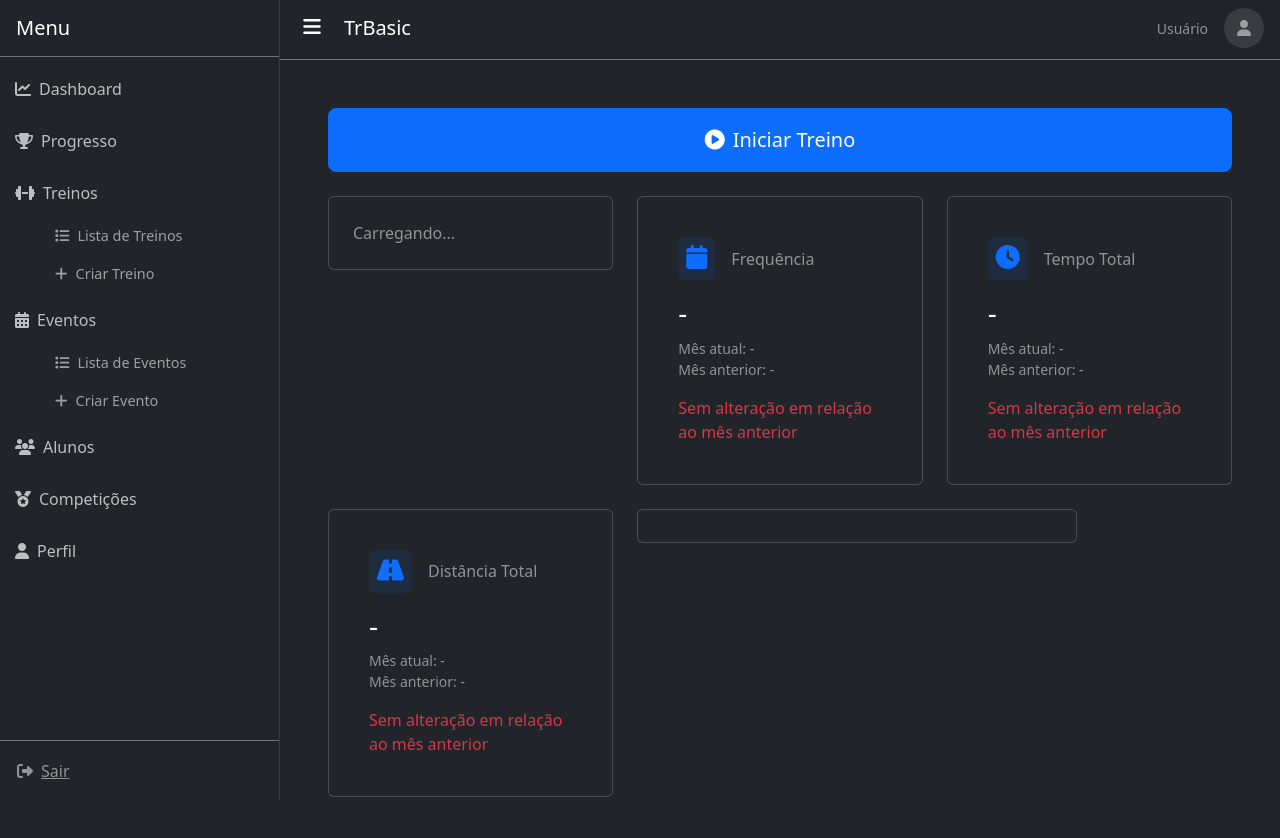
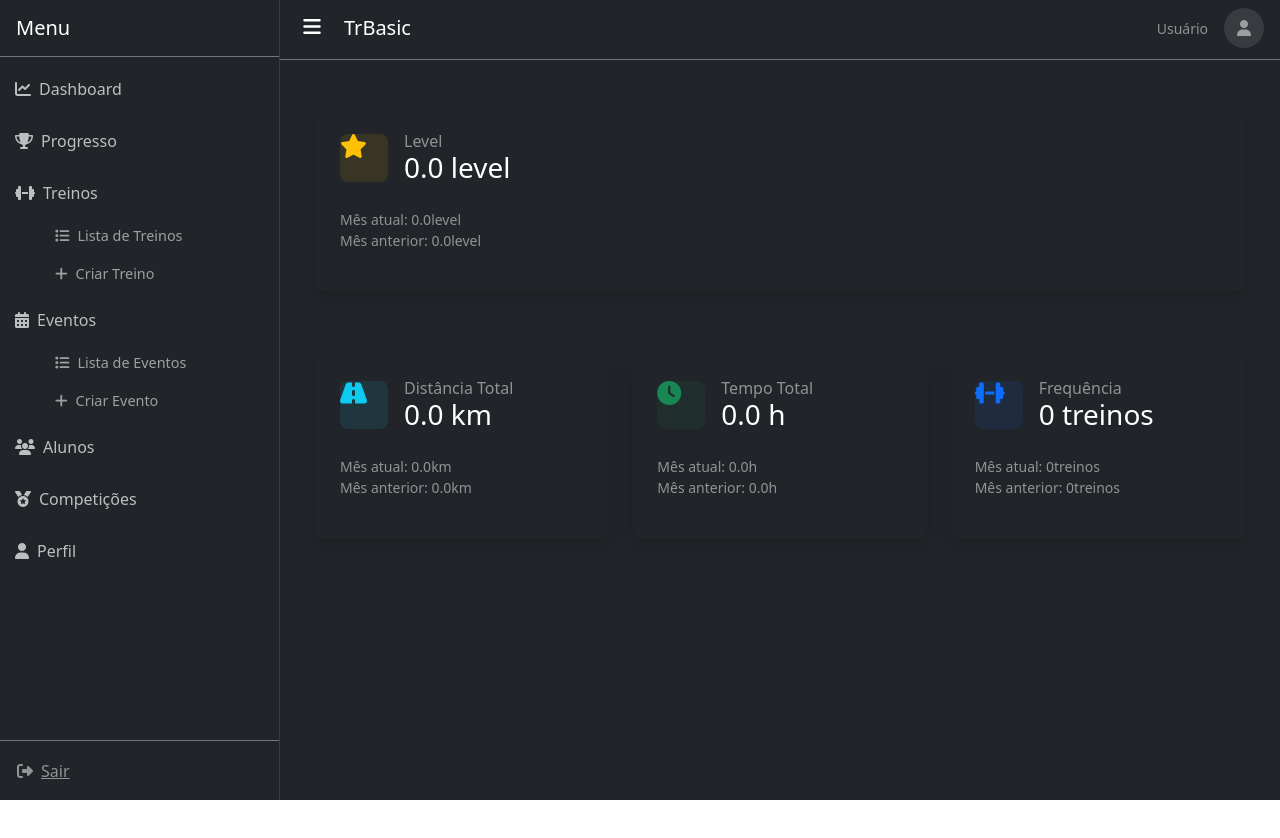
Before and after one commit to jfelipembf/basiclayout, a React (Vite) app: page / in a window 1280 px wide. Shown: the top 838 px of the page. After the commit the page ends 800 px from the top, so only its background shows below. Built offline with nearby package versions, Linux system fonts and the light colour scheme; no server answers.

Commit message:
fix: ajusta exibição da frequência para mostrar números inteiros sem casas decimais

```diff
--- a/src/components/StatCard/index.jsx
+++ b/src/components/StatCard/index.jsx
@@ -1,51 +1,113 @@
 import React from 'react';
+import PropTypes from 'prop-types';
 
-const StatCard = ({ title, value, previousValue, currentMonthValue, previousMonthValue, growth, icon }) => {
-  const isPositiveGrowth = growth > 0;
-  const growthColor = isPositiveGrowth ? 'text-success' : 'text-danger';
-  const growthIcon = isPositiveGrowth ? 'fa-arrow-up' : 'fa-arrow-down';
+const StatCard = ({
+  title,
+  value = 0,
+  unit = '',
+  icon = 'fa-chart-line',
+  color = 'primary',
+  change = null,
+  currentMonthValue = null,
+  previousMonthValue = null,
+  decimals = 1
+}) => {
+  // Função auxiliar para formatar números
+  const formatNumber = (num, forceDecimals = true) => {
+    if (num === undefined || num === null) return '0';
+    const number = Number(num);
+    if (isNaN(number)) return '0';
 
-  const getComparisonMessage = () => {
-    if (growth === 0) return 'Sem alteração em relação ao mês anterior';
+    // Se o número for inteiro e não forçarmos decimais, retorna sem casas decimais
+    if (Number.isInteger(number) && !forceDecimals) {
+      return number.toString();
+    }
 
-    const status = isPositiveGrowth ? 'melhor' : 'pior';
-    return `${Math.abs(growth.toFixed(1))}% ${status} que o mês anterior`;
+    return number.toFixed(decimals);
   };
 
+  // Função para determinar a mensagem de comparação
+  const getComparisonMessage = () => {
+    if (change === null || change === undefined) return null;
+
+    const changeValue = parseFloat(change);
+    if (isNaN(changeValue) || changeValue === 0) return null;
+
+    const isPositive = changeValue > 0;
+    return {
+      value: Math.abs(changeValue),
+      status: isPositive ? 'melhor' : 'pior',
+      isPositive
+    };
+  };
+
+  const comparison = getComparisonMessage();
+
   return (
-    <div className="bg-dark">
-      <div className="card-body p-4">
-        {/* Cabeçalho com título */}
-        <div className="d-flex align-items-center mb-3">
-          <div className="bg-primary bg-opacity-10 p-2 rounded-2 me-3">
-            <i className={`fas ${icon} text-primary fs-4`}></i>
+    <div className="h-100">
+      <div className="card h-100 bg-dark border-0 shadow">
+        <div className="card-body p-4">
+          {/* Header */}
+          <div className="d-flex justify-content-between align-items-center mb-4">
+            <div className="d-flex align-items-center">
+              <div
+                className={`icon-container me-3 bg-${color} bg-opacity-10 rounded-3`}
+                style={{ width: '48px', height: '48px' }}
+              >
+                <i className={`fas ${icon} text-${color} fs-4`}></i>
+              </div>
+              <div>
+                <h6 className="text-white-50 mb-0">{title}</h6>
+                <h3 className="text-white mb-0">
+                  {formatNumber(value, unit !== 'treinos')} {unit}
+                </h3>
+              </div>
+            </div>
           </div>
-          <span className="text-white-50">{title}</span>
-        </div>
 
-        {/* Valor atual */}
-        <h3 className="text-white mb-2">{value}</h3>
+          {/* Valores mensais */}
+          {(currentMonthValue !== null || previousMonthValue !== null) && (
+            <div className="mb-3">
+              {currentMonthValue !== null && (
+                <div className="text-white-50 small">
+                  <span>Mês atual: {formatNumber(currentMonthValue)}{unit}</span>
+                </div>
+              )}
+              {previousMonthValue !== null && (
+                <div className="text-white-50 small">
+                  <span>Mês anterior: {formatNumber(previousMonthValue)}{unit}</span>
+                </div>
+              )}
+            </div>
+          )}
 
-        {/* Valores mensais */}
-        <div className="mb-3">
-          <div className="text-white-50 small">
-            <span>Mês atual: {currentMonthValue}</span>
-          </div>
-          <div className="text-white-50 small">
-            <span>Mês anterior: {previousMonthValue || '-'}</span>
-          </div>
-        </div>
-
-        {/* Comparativo com mensagem */}
-        <div className="d-flex align-items-center">
-          <div className={`${growthColor} d-flex align-items-center`}>
-            {growth !== 0 && <i className={`fas ${growthIcon} me-2`}></i>}
-            <span>{getComparisonMessage()}</span>
-          </div>
+          {/* Comparação */}
+          {comparison && (
+            <div className="mt-3">
+              <div className={`d-flex align-items-center text-${comparison.isPositive ? 'success' : 'danger'}`}>
+                <i className={`fas fa-arrow-${comparison.isPositive ? 'up' : 'down'} me-2`}></i>
+                <small>
+                  {formatNumber(comparison.value)}% {comparison.status} que o mês anterior
+                </small>
+              </div>
+            </div>
+          )}
         </div>
       </div>
     </div>
   );
 };
 
+StatCard.propTypes = {
+  title: PropTypes.string.isRequired,
+  value: PropTypes.number,
+  unit: PropTypes.string,
+  icon: PropTypes.string,
+  color: PropTypes.string,
+  change: PropTypes.number,
+  currentMonthValue: PropTypes.number,
+  previousMonthValue: PropTypes.number,
+  decimals: PropTypes.number
+};
+
 export default StatCard;
--- a/src/pages/dashboard/index.jsx
+++ b/src/pages/dashboard/index.jsx
@@ -1,9 +1,8 @@
 import React, { useEffect, useState } from 'react';
 import { useNavigate } from 'react-router-dom';
 import StatCard from '../../components/StatCard';
-import LevelCard from '../../components/LevelCard';
 import AchievementsCard from '../../components/AchievementsCard';
-import { Row, Col, Card } from 'react-bootstrap';
+import { Row, Col, Container } from 'react-bootstrap';
 import { doc, getDoc, collection, query, orderBy, limit, getDocs } from 'firebase/firestore';
 import { db } from '../../config/firebase';
 import { getAuth } from 'firebase/auth';
@@ -20,16 +19,21 @@ const Dashboard = () => {
   useEffect(() => {
     const fetchUserData = async () => {
       if (auth.currentUser) {
+        try {
           // Buscar informações gerais do usuário
           const userDoc = await getDoc(doc(db, 'users', auth.currentUser.uid));
           if (userDoc.exists()) {
-          const userData = userDoc.data().info;
-          setUserInfo(userData);
-          ('🏃‍♂️ Dados Gerais do Usuário:', {
-            frequency: userData.frequency,
-            totalDistance: userData.totalDistance + 'm',
-            totalTime: userData.totalTime + 'min'
-          });
+            const userData = userDoc.data().info || {};
+            // Garantir que os campos sejam numéricos
+            const parsedUserData = {
+              level: Number(userData.level) || 0,
+              totalDistance: Number(userData.totalDistance) || 0,
+              totalTime: Number(userData.totalTime) || 0,
+              frequency: Number(userData.frequency) || 0,
+              // Adicione outros campos conforme necessário
+            };
+            setUserInfo(parsedUserData);
+            console.log('🏃‍♂️ Dados do usuário:', parsedUserData);
           }
 
           // Buscar estatísticas mensais
@@ -37,224 +41,132 @@ const Dashboard = () => {
           const q = query(monthlyStatsRef, orderBy('monthId', 'desc'), limit(2));
           const querySnapshot = await getDocs(q);
 
-        ('🔍 Documentos encontrados:', querySnapshot.docs.map(doc => ({
-          id: doc.id,
-          data: doc.data()
-        })));
+          const stats = querySnapshot.docs.map(doc => {
+            const data = doc.data();
+            return {
+              ...data,
+              level: Number(data.level) || 0,
+              totalDistance: Number(data.totalDistance) || 0,
+              totalTime: Number(data.totalTime) || 0,
+              frequency: Number(data.frequency) || 0,
+              // Adicione outros campos conforme necessário
+            };
+          });
+          console.log('📊 Estatísticas mensais:', stats);
 
-        const stats = [];
-        querySnapshot.forEach((doc) => {
-          stats.push(doc.data());
+          if (stats.length > 0) {
+            setMonthlyStats({
+              current: stats[0],
+              previous: stats[1] || { level: 0, totalDistance: 0, totalTime: 0, frequency: 0 },
             });
-
-        ('📝 Stats brutos:', stats);
-
-        const monthlyData = {
-          current: stats.length > 0 ? stats[0] : null,
-          previous: stats.length > 1 ? stats[1] : null
-        };
-
-        setMonthlyStats(monthlyData);
-
-        ('📊 Dados Mensais:', {
-          mesAtual: monthlyData.current ? {
-            mes: monthlyData.current.monthId,
-            frequency: monthlyData.current.frequency + ' treinos',
-            distance: monthlyData.current.totalDistance + 'm',
-            time: monthlyData.current.totalTime + 'min'
-          } : 'Sem dados',
-          mesAnterior: monthlyData.previous ? {
-            mes: monthlyData.previous.monthId,
-            frequency: monthlyData.previous.frequency + ' treinos',
-            distance: monthlyData.previous.totalDistance + 'm',
-            time: monthlyData.previous.totalTime + 'min'
-          } : 'Sem dados'
-        });
-
-        // Adicionar log para debug da query
-        ('🔎 Query Debug:', {
-          path: `users/${auth.currentUser.uid}/monthlyStats`,
-          orderBy: 'monthId desc',
-          limit: 2,
-          resultCount: querySnapshot.size
-        });
-
-        // Calcular e mostrar as variações percentuais
-        if (monthlyData.current && monthlyData.previous) {
-          ('📈 Variações Percentuais:', {
-            frequency: `${calculateGrowth(monthlyData.current.frequency, monthlyData.previous.frequency).toFixed(1)}%`,
-            distance: `${calculateGrowth(monthlyData.current.totalDistance, monthlyData.previous.totalDistance).toFixed(1)}%`,
-            time: `${calculateGrowth(monthlyData.current.totalTime, monthlyData.previous.totalTime).toFixed(1)}%`
-          });
+          }
+        } catch (error) {
+          console.error('Erro ao buscar dados:', error);
         }
       }
     };
+
     fetchUserData();
   }, [auth.currentUser]);
 
-  // Calcular a variação percentual
-  const calculateGrowth = (current, previous) => {
-    if (!previous || !current) return 0;
+  // Função para calcular a variação percentual
+  const calculateChange = (metric) => {
+    if (!monthlyStats.current || !monthlyStats.previous) return 0;
+
+    const current = Number(monthlyStats.current[metric]) || 0;
+    const previous = Number(monthlyStats.previous[metric]) || 0;
+
+    if (previous === 0) return 0;
     return ((current - previous) / previous) * 100;
   };
 
-  // Converter metros para quilômetros
-  const formatDistance = (meters) => {
-    if (!meters && meters !== 0) return '-';
-    const km = meters / 1000;
-    return `${km.toFixed(1)} km`;
+  // Função auxiliar para limitar casas decimais mantendo o tipo number
+  const toFixedNumber = (num, digits) => {
+    return Number(Number(num).toFixed(digits));
   };
 
-  // Converter minutos para horas
-  const formatTime = (minutes) => {
-    if (!minutes && minutes !== 0) return '-';
-    const hours = minutes / 60;
-    return `${hours.toFixed(1)}h`;
-  };
+  return (
+    <Container fluid className="py-4">
+      {/* Card Principal - Level */}
+      <Row className="mb-4">
+        <Col xs={12} md={12} className="mb-3">
+          <StatCard
+            title="Level"
+            value={Number(userInfo?.level) || 0}
+            unit="level"
+            icon="fa-star"
+            color="warning"
+            change={calculateChange('level')}
+            currentMonthValue={Number(monthlyStats.current?.level) || 0}
+            previousMonthValue={Number(monthlyStats.previous?.level) || 0}
+          />
+        </Col>
+      </Row>
 
-  // Formatar número de treinos
-  const formatWorkouts = (frequency) => {
-    if (!frequency && frequency !== 0) return '-';
-    return `${frequency} treinos`;
-  };
+      {/* Card de Conquistas */}
+      <Row className="mb-4">
+        <Col xs={12} md={12}>
+          <AchievementsCard userInfo={userInfo} />
+        </Col>
+      </Row>
 
-  // Dados fictícios para o userStats
-  const userStats = {
-    totalDistance: userInfo ? userInfo.totalDistance : 0,
-    totalTime: userInfo ? userInfo.totalTime : 0,
-    totalWorkouts: userInfo ? userInfo.frequency : 0
-  };
-
-  // Dados fictícios para o AchievementsCard
-  const achievementsData = [
-    {
-      icon: 'fa-fire',
-      title: 'Primeira Sequência',
-      description: 'Complete 3 treinos em dias consecutivos',
-      isCompleted: true
-    },
-    {
-      icon: 'fa-dumbbell',
-      title: 'Iniciante Dedicado',
-      description: 'Complete 10 treinos no total',
-      isCompleted: true
-    },
-    {
-      icon: 'fa-clock',
-      title: 'Maratonista',
-      description: 'Acumule 5 horas de treino',
-      isCompleted: false,
-      progress: {
-        current: 4.2,
-        total: 5
+      {/* Cards Menores - Estatísticas */}
+      <Row className="mb-4">
+        <Col xs={12} md={4} className="mb-3">
+          <StatCard
+            title="Distância Total"
+            value={toFixedNumber((userInfo?.totalDistance || 0) / 1000, 1)}
+            unit="km"
+            icon="fa-road"
+            color="info"
+            change={calculateChange('totalDistance')}
+            currentMonthValue={
+              monthlyStats.current?.totalDistance
+                ? toFixedNumber(monthlyStats.current.totalDistance / 1000, 1)
+                : 0
             }
-    },
-    {
-      icon: 'fa-road',
-      title: 'Corredor de Longa Distância',
-      description: 'Corra 50km no total',
-      isCompleted: false,
-      progress: {
-        current: 42.5,
-        total: 50
+            previousMonthValue={
+              monthlyStats.previous?.totalDistance
+                ? toFixedNumber(monthlyStats.previous.totalDistance / 1000, 1)
+                : 0
             }
-    },
-    {
-      icon: 'fa-calendar-check',
-      title: 'Consistência é Tudo',
-      description: 'Complete 20 treinos em um mês',
-      isCompleted: false,
-      progress: {
-        current: 12,
-        total: 20
+          />
+        </Col>
+        <Col xs={12} md={4} className="mb-3">
+          <StatCard
+            title="Tempo Total"
+            value={userInfo?.totalTime ? toFixedNumber(userInfo.totalTime / 60, 1) : 0}
+            unit="h"
+            icon="fa-clock"
+            color="success"
+            change={calculateChange('totalTime')}
+            currentMonthValue={
+              monthlyStats.current?.totalTime
+                ? toFixedNumber(monthlyStats.current.totalTime / 60, 1)
+                : 0
             }
+            previousMonthValue={
+              monthlyStats.previous?.totalTime
+                ? toFixedNumber(monthlyStats.previous.totalTime / 60, 1)
+                : 0
             }
-  ];
-
-  return (
-    <div className="dashboard p-4">
-      <Row className="g-4 mb-4">
-        {/* Botão Iniciar Treino */}
-        <Col lg={12}>
-          <div className="d-grid">
-            <button
-              className="btn btn-primary btn-lg py-3 rounded-3"
-              onClick={() => navigate('/workout-session')}
-            >
-              <i className="fas fa-play-circle me-2"></i>
-              Iniciar Treino
-            </button>
-          </div>
+          />
         </Col>
-
-        {/* Level Card */}
-        <Col md={4}>
-          <LevelCard levelInfo={levelInfo} />
-        </Col>
-
-        {/* Stat Cards */}
-        <Col md={4}>
-          <Card className="bg-dark border border-secondary border-opacity-50">
-            <Card.Body>
+        <Col xs={12} md={4} className="mb-3">
           <StatCard
             title="Frequência"
-                value={userInfo ? formatWorkouts(userInfo.frequency) : '-'}
-                currentMonthValue={monthlyStats.current ? formatWorkouts(monthlyStats.current.frequency) : '-'}
-                previousMonthValue={monthlyStats.previous ? formatWorkouts(monthlyStats.previous.frequency) : '-'}
-                growth={calculateGrowth(
-                  monthlyStats.current?.frequency,
-                  monthlyStats.previous?.frequency
-                )}
-                icon="fa-calendar"
+            value={Number(userInfo?.frequency || 0)}
+            unit="treinos"
+            icon="fa-dumbbell"
+            color="primary"
+            change={calculateChange('frequency')}
+            currentMonthValue={Number(monthlyStats.current?.frequency || 0)}
+            previousMonthValue={Number(monthlyStats.previous?.frequency || 0)}
+            decimals={0}
           />
-            </Card.Body>
-          </Card>
-        </Col>
-        <Col md={4}>
-          <Card className="bg-dark border border-secondary border-opacity-50">
-            <Card.Body>
-              <StatCard
-                title="Tempo Total"
-                value={userInfo ? formatTime(userInfo.totalTime) : '-'}
-                currentMonthValue={monthlyStats.current ? formatTime(monthlyStats.current.totalTime) : '-'}
-                previousMonthValue={monthlyStats.previous ? formatTime(monthlyStats.previous.totalTime) : '-'}
-                growth={calculateGrowth(
-                  monthlyStats.current?.totalTime,
-                  monthlyStats.previous?.totalTime
-                )}
-                icon="fa-clock"
-              />
-            </Card.Body>
-          </Card>
-        </Col>
-        <Col md={4}>
-          <Card className="bg-dark border border-secondary border-opacity-50">
-            <Card.Body>
-              <StatCard
-                title="Distância Total"
-                value={userInfo ? formatDistance(userInfo.totalDistance) : '-'}
-                currentMonthValue={monthlyStats.current ? formatDistance(monthlyStats.current.totalDistance) : '-'}
-                previousMonthValue={monthlyStats.previous ? formatDistance(monthlyStats.previous.totalDistance) : '-'}
-                growth={calculateGrowth(
-                  monthlyStats.current?.totalDistance,
-                  monthlyStats.previous?.totalDistance
-                )}
-                icon="fa-road"
-              />
-            </Card.Body>
-          </Card>
-        </Col>
-
-        {/* Achievements Card */}
-        <Col md={6}>
-          <Card className="bg-dark border border-secondary border-opacity-50">
-            <Card.Body>
-              <AchievementsCard userInfo={userInfo} />
-            </Card.Body>
-          </Card>
         </Col>
       </Row>
-    </div>
+    </Container>
   );
 };
 
```
Lines whose indentation alone changed are shown as unchanged.
